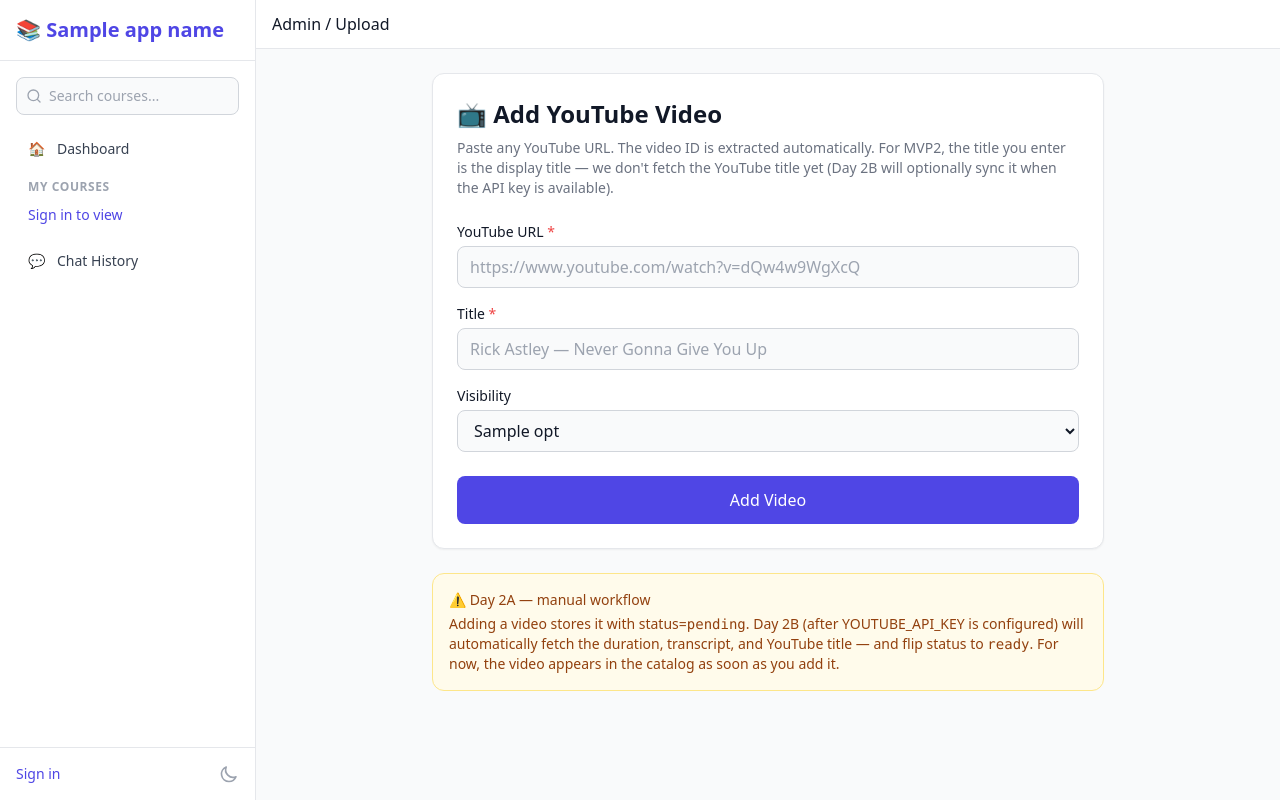
After one commit to yuanfengli168/video-learning-app, a FastAPI app: template app/templates/admin_upload.html in a window 1280 px wide. The commit adds this page. Run offline with FastAPI, Linux system fonts and the light colour scheme; the template is opened without the code that fills it: most values are stand-ins (such as "Sample title", 1, 10 or a date in 2020); parts of the project's set-up code (start-up, migrations or seed data) failed here and were passed over; some libraries are stand-ins or nearby versions.

Commit message:
MVP2.0: admin upload page UI (/admin/upload) - part A, implementation
- New GET /admin/upload route in app/routers/frontend.py
  - Protected by require_capability(CURATE_CATALOG)
  - Returns admin_upload.html with visibility_options context
- New app/templates/admin_upload.html (~190 lines)
  - Tailwind form with URL preview, title, visibility dropdown
  - Live JS-side YouTube ID extraction regex
  - POSTs JSON to /api/admin/videos/youtube
  - Friendly error states (401/403/409)
  - 2-second success card with deep link to /video/{id}
- Updated app/templates/base.html
  - Sidebar nav shows 'Admin Upload' link only for admins
  - Uses is_admin flag from _ctx (cheap DB lookup, lru_cache)
- Updated app/routers/frontend.py::_ctx
  - Adds user_capabilities + is_admin to template context

```diff
--- /dev/null
+++ b/app/templates/admin_upload.html
@@ -0,0 +1,199 @@
+{% extends "base.html" %}
+{% block title %}Admin Upload — {{ app_name }}{% endblock %}
+{% block breadcrumb %}Admin / Upload{% endblock %}
+
+{% block content %}
+<div class="space-y-6 max-w-2xl mx-auto">
+    <div class="bg-white dark:bg-gray-800 rounded-xl shadow-sm border border-gray-200 dark:border-gray-700 p-6">
+        <h1 class="text-2xl font-bold mb-2">📺 Add YouTube Video</h1>
+        <p class="text-sm text-gray-500 dark:text-gray-400 mb-6">
+            Paste any YouTube URL. The video ID is extracted automatically.
+            For MVP2, the title you enter is the display title — we don't
+            fetch the YouTube title yet (Day 2B will optionally sync it
+            when the API key is available).
+        </p>
+
+        <form id="admin-upload-form" class="space-y-4">
+            <!-- YouTube URL -->
+            <div>
+                <label for="url" class="block text-sm font-medium mb-1">
+                    YouTube URL <span class="text-red-500">*</span>
+                </label>
+                <input
+                    type="text"
+                    id="url"
+                    name="url"
+                    required
+                    placeholder="https://www.youtube.com/watch?v=dQw4w9WgXcQ"
+                    class="w-full px-3 py-2 rounded-lg border border-gray-300 dark:border-gray-600 bg-gray-50 dark:bg-gray-700 focus:ring-2 focus:ring-indigo-500 focus:outline-none"
+                >
+                <p id="url-preview" class="mt-1 text-xs text-gray-400"></p>
+            </div>
+
+            <!-- Title -->
+            <div>
+                <label for="title" class="block text-sm font-medium mb-1">
+                    Title <span class="text-red-500">*</span>
+                </label>
+                <input
+                    type="text"
+                    id="title"
+                    name="title"
+                    required
+                    placeholder="Rick Astley — Never Gonna Give You Up"
+                    class="w-full px-3 py-2 rounded-lg border border-gray-300 dark:border-gray-600 bg-gray-50 dark:bg-gray-700 focus:ring-2 focus:ring-indigo-500 focus:outline-none"
+                >
+            </div>
+
+            <!-- Visibility -->
+            <div>
+                <label for="visibility" class="block text-sm font-medium mb-1">
+                    Visibility
+                </label>
+                <select
+                    id="visibility"
+                    name="visibility"
+                    class="w-full px-3 py-2 rounded-lg border border-gray-300 dark:border-gray-600 bg-gray-50 dark:bg-gray-700 focus:ring-2 focus:ring-indigo-500 focus:outline-none"
+                >
+                    {% for opt in visibility_options %}
+                        <option value="{{ opt.value }}"
+                            {% if opt.value == 0 %}selected{% endif %}>
+                            {{ opt.label }}
+                        </option>
+                    {% endfor %}
+                </select>
+            </div>
+
+            <!-- Submit -->
+            <div class="pt-2">
+                <button
+                    type="submit"
+                    id="submit-btn"
+                    class="w-full px-6 py-3 bg-indigo-600 text-white rounded-lg hover:bg-indigo-700 font-medium disabled:opacity-50 disabled:cursor-not-allowed"
+                >
+                    Add Video
+                </button>
+            </div>
+        </form>
+
+        <!-- Status messages -->
+        <div id="status-msg" class="mt-4 hidden"></div>
+
+        <!-- Last success -->
+        <div id="success-card" class="hidden mt-6 p-4 bg-green-50 dark:bg-green-900/20 border border-green-200 dark:border-green-800 rounded-lg">
+            <p class="text-sm font-medium text-green-800 dark:text-green-200">✅ Added!</p>
+            <p class="mt-1 text-xs text-green-700 dark:text-green-300">
+                Video ID: <code id="success-id"></code><br>
+                YouTube ID: <code id="success-ytid"></code><br>
+                <a id="success-link" href="#" target="_blank" class="underline">View on watch page →</a>
+            </p>
+        </div>
+    </div>
+
+    <div class="bg-amber-50 dark:bg-amber-900/20 border border-amber-200 dark:border-amber-800 rounded-xl p-4 text-sm text-amber-800 dark:text-amber-200">
+        <p class="font-medium mb-1">⚠️ Day 2A — manual workflow</p>
+        <p>
+            Adding a video stores it with status=<code>pending</code>.
+            Day 2B (after YOUTUBE_API_KEY is configured) will
+            automatically fetch the duration, transcript, and YouTube
+            title — and flip status to <code>ready</code>.
+            For now, the video appears in the catalog as soon as you add it.
+        </p>
+    </div>
+</div>
+
+<script>
+// Live preview of extracted YouTube ID as user types
+document.getElementById('url').addEventListener('input', function() {
+    const url = this.value;
+    const preview = document.getElementById('url-preview');
+    const m = url.match(/(?:v=|youtu\.be\/|embed\/|shorts\/)([A-Za-z0-9_-]{11})/);
+    if (m) {
+        preview.textContent = '→ Video ID: ' + m[1];
+        preview.className = 'mt-1 text-xs text-green-600 dark:text-green-400';
+    } else if (url.length > 0) {
+        preview.textContent = '⚠️ Could not detect a YouTube video ID';
+        preview.className = 'mt-1 text-xs text-amber-600 dark:text-amber-400';
+    } else {
+        preview.textContent = '';
+        preview.className = 'mt-1 text-xs text-gray-400';
+    }
+});
+
+// Form submission via fetch (JSON, not multipart)
+document.getElementById('admin-upload-form').addEventListener('submit', async function(e) {
+    e.preventDefault();
+    const btn = document.getElementById('submit-btn');
+    const status = document.getElementById('status-msg');
+    const success = document.getElementById('success-card');
+
+    btn.disabled = true;
+    btn.textContent = 'Adding...';
+    status.classList.add('hidden');
+    success.classList.add('hidden');
+
+    const payload = {
+        url: document.getElementById('url').value,
+        title: document.getElementById('title').value,
+        visibility: parseInt(document.getElementById('visibility').value, 10),
+    };
+
+    try {
+        const token = await firebase.auth().currentUser.getIdToken();
+        const resp = await fetch('/api/admin/videos/youtube', {
+            method: 'POST',
+            headers: {
+                'Content-Type': 'application/json',
+                'Authorization': 'Bearer ' + token,
+            },
+            body: JSON.stringify(payload),
+        });
+
+        if (resp.status === 401) {
+            status.textContent = '❌ Not signed in. Please sign in again.';
+            status.className = 'mt-4 p-3 bg-red-50 dark:bg-red-900/20 border border-red-200 dark:border-red-800 rounded-lg text-sm text-red-800 dark:text-red-200';
+            status.classList.remove('hidden');
+            return;
+        }
+        if (resp.status === 403) {
+            status.textContent = '❌ Your account is not an admin.';
+            status.className = 'mt-4 p-3 bg-red-50 dark:bg-red-900/20 border border-red-200 dark:border-red-800 rounded-lg text-sm text-red-800 dark:text-red-200';
+            status.classList.remove('hidden');
+            return;
+        }
+        if (resp.status === 409) {
+            const body = await resp.json();
+            status.textContent = '⚠️ This YouTube video is already in the catalog (ID: ' + body.detail + ').';
+            status.className = 'mt-4 p-3 bg-amber-50 dark:bg-amber-900/20 border border-amber-200 dark:border-amber-800 rounded-lg text-sm text-amber-800 dark:text-amber-200';
+            status.classList.remove('hidden');
+            return;
+        }
+        if (!resp.ok) {
+            const body = await resp.json();
+            status.textContent = '❌ ' + (body.detail || resp.statusText);
+            status.className = 'mt-4 p-3 bg-red-50 dark:bg-red-900/20 border border-red-200 dark:border-red-800 rounded-lg text-sm text-red-800 dark:text-red-200';
+            status.classList.remove('hidden');
+            return;
+        }
+
+        const body = await resp.json();
+        document.getElementById('success-id').textContent = body.video_id;
+        document.getElementById('success-ytid').textContent = body.youtube_id;
+        document.getElementById('success-link').href = '/video/' + body.video_id;
+        success.classList.remove('hidden');
+
+        // Reset form (but keep visibility choice)
+        document.getElementById('url').value = '';
+        document.getElementById('title').value = '';
+        document.getElementById('url-preview').textContent = '';
+    } catch (err) {
+        status.textContent = '❌ Network error: ' + err.message;
+        status.className = 'mt-4 p-3 bg-red-50 dark:bg-red-900/20 border border-red-200 dark:border-red-800 rounded-lg text-sm text-red-800 dark:text-red-200';
+        status.classList.remove('hidden');
+    } finally {
+        btn.disabled = false;
+        btn.textContent = 'Add Video';
+    }
+});
+</script>
+{% endblock %}
--- a/app/templates/base.html
+++ b/app/templates/base.html
@@ -89,6 +89,13 @@
                     <span class="mr-3">💬</span> Chat History
                 </a>
             </div>
+            {% if is_admin %}
+            <div class="pt-2">
+                <a href="/admin/upload" class="flex items-center px-3 py-2 rounded-lg text-sm font-medium text-indigo-700 dark:text-indigo-300 hover:bg-indigo-50 dark:hover:bg-indigo-900/20">
+                    <span class="mr-3">📺</span> Admin Upload
+                </a>
+            </div>
+            {% endif %}
         </nav>
         <!-- Footer -->
         <div class="p-4 border-t border-gray-200 dark:border-gray-700">
```
Also changed, not shown: app/routers/frontend.py (+47 -0 lines).
